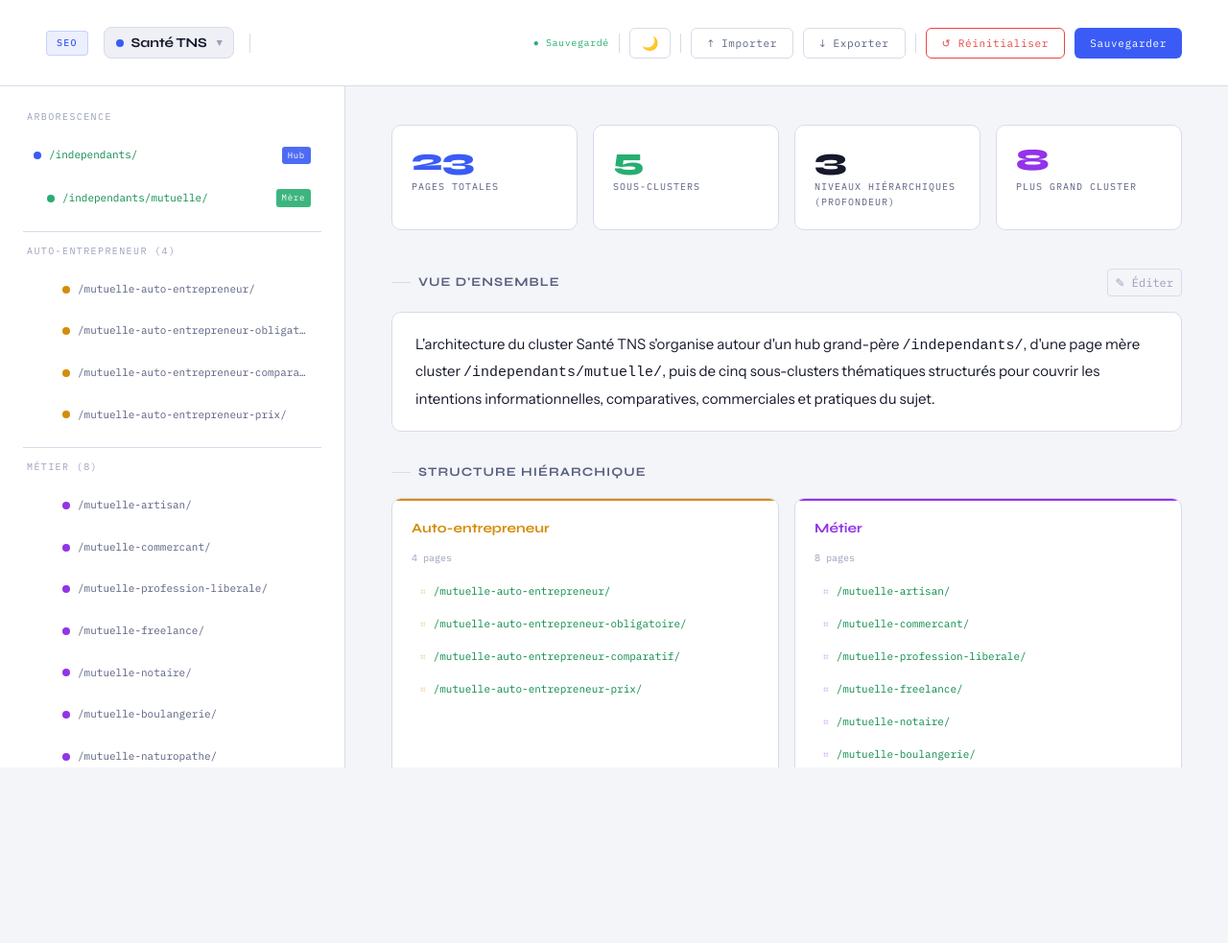
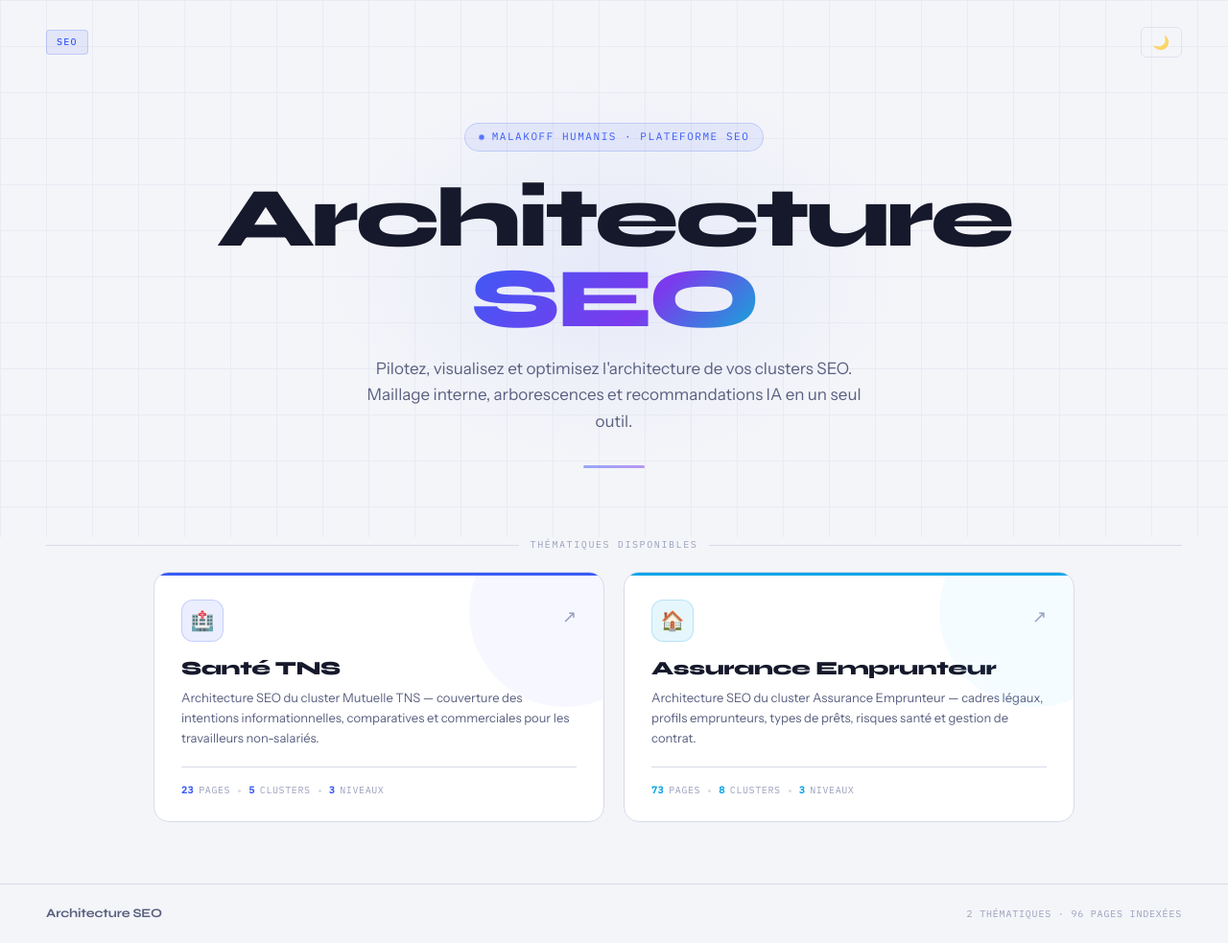
Before and after one commit to elijaahkab/architecture-seo, a plain HTML site: page index.html in a window 1280 px wide. Shown: the whole page at 96% size. Before the commit the page ends 800 px from the top, so only its background shows below. Drawn offline with nearby package versions, Linux system fonts and the light colour scheme.

Commit message:
new version - home page

```diff
--- /dev/null
+++ b/css/home.css
@@ -0,0 +1,436 @@
+/* =============================================================
+   Architecture SEO — Application Multi-Thématiques
+   css/home.css  —  Page d'accueil
+   ============================================================= */
+
+/* ── VUE D'ACCUEIL ───────────────────────────────────────── */
+#view-home {
+  display: flex;
+  flex-direction: column;
+  min-height: 100vh;
+  background: var(--bg);
+  /* Le scroll se fait sur body quand on est sur l'accueil */
+}
+
+#view-dashboard {
+  display: none;
+}
+
+/* ── QUAND ON EST SUR L'ACCUEIL : body scrolle normalement ── */
+body.on-home {
+  overflow-y: auto;
+  height: auto;
+}
+
+/* Sur l'accueil, le layout ne doit pas contraindre la hauteur */
+body.on-home .layout {
+  display: none;
+}
+
+/* ── HEADER SUR L'ACCUEIL ─────────────────────────────────── */
+/* Header simplifié : seuls le logo/badge + mode sombre restent */
+body.on-home header {
+  background: transparent;
+  border-bottom: 1px solid transparent;
+  backdrop-filter: none;
+  position: absolute;
+  width: 100%;
+  z-index: 50;
+}
+
+body.on-home header .header-actions .save-indicator,
+body.on-home header .header-actions .header-sep,
+body.on-home header .header-actions .btn-ghost,
+body.on-home header .header-actions .btn-primary,
+body.on-home header #theme-selector-wrapper,
+body.on-home header .header-theme-sep {
+  display: none !important;
+}
+
+/* Garde uniquement le badge SEO et le dark mode */
+body.on-home header .header-left {
+  gap: 0;
+}
+
+body.on-home header .btn-mode {
+  opacity: .7;
+}
+body.on-home header .btn-mode:hover {
+  opacity: 1;
+}
+
+/* ── HERO ────────────────────────────────────────────────── */
+.home-hero {
+  display: flex;
+  flex-direction: column;
+  align-items: center;
+  justify-content: center;
+  padding: 120px 48px 64px;
+  text-align: center;
+  position: relative;
+  overflow: hidden;
+  min-height: 70vh;
+}
+
+/* Grille de fond subtile */
+.home-hero::before {
+  content: '';
+  position: absolute;
+  inset: 0;
+  background-image:
+    linear-gradient(var(--border) 1px, transparent 1px),
+    linear-gradient(90deg, var(--border) 1px, transparent 1px);
+  background-size: 48px 48px;
+  opacity: .35;
+  pointer-events: none;
+}
+
+/* Halo central */
+.home-hero::after {
+  content: '';
+  position: absolute;
+  top: 50%;
+  left: 50%;
+  transform: translate(-50%, -50%);
+  width: 600px;
+  height: 400px;
+  background: radial-gradient(ellipse, rgba(58,92,245,.08) 0%, transparent 70%);
+  pointer-events: none;
+}
+body.dark .home-hero::after {
+  background: radial-gradient(ellipse, rgba(79,110,247,.12) 0%, transparent 70%);
+}
+
+.home-hero-inner {
+  position: relative;
+  z-index: 1;
+}
+
+/* ── EYEBROW ─────────────────────────────────────────────── */
+.home-eyebrow {
+  display: inline-flex;
+  align-items: center;
+  gap: 8px;
+  font-family: 'IBM Plex Mono', monospace;
+  font-size: 11px;
+  letter-spacing: .14em;
+  text-transform: uppercase;
+  color: var(--accent);
+  background: rgba(58,92,245,.08);
+  border: 1px solid rgba(58,92,245,.2);
+  border-radius: 20px;
+  padding: 5px 14px;
+  margin-bottom: 28px;
+}
+body.dark .home-eyebrow {
+  background: rgba(79,110,247,.12);
+  border-color: rgba(79,110,247,.3);
+}
+.home-eyebrow-dot {
+  width: 6px;
+  height: 6px;
+  border-radius: 50%;
+  background: var(--accent);
+  animation: pulse-dot 2s ease-in-out infinite;
+}
+@keyframes pulse-dot {
+  0%, 100% { opacity: 1; transform: scale(1); }
+  50%       { opacity: .5; transform: scale(.7); }
+}
+
+/* ── TITRE PRINCIPAL ─────────────────────────────────────── */
+.home-title {
+  font-family: 'Syne', sans-serif;
+  font-size: clamp(48px, 8vw, 88px);
+  font-weight: 800;
+  letter-spacing: -.04em;
+  line-height: .95;
+  color: var(--text);
+  margin-bottom: 10px;
+}
+
+.home-title-accent {
+  background: linear-gradient(135deg, var(--accent) 0%, #7c3aed 60%, #06b6d4 100%);
+  -webkit-background-clip: text;
+  -webkit-text-fill-color: transparent;
+  background-clip: text;
+}
+
+/* ── SUBTITLE ────────────────────────────────────────────── */
+.home-subtitle {
+  font-family: 'Instrument Sans', sans-serif;
+  font-size: 17px;
+  color: var(--text-muted);
+  line-height: 1.6;
+  max-width: 520px;
+  margin: 18px auto 0;
+}
+
+/* ── SÉPARATEUR HERO ─────────────────────────────────────── */
+.home-divider {
+  width: 64px;
+  height: 3px;
+  background: linear-gradient(90deg, var(--accent), #7c3aed);
+  border-radius: 2px;
+  margin: 32px auto 0;
+  opacity: .5;
+}
+
+/* ── SECTION THÉMATIQUES ─────────────────────────────────── */
+.home-themes-section {
+  padding: 0 48px 64px;
+  flex: 1;
+}
+
+.home-themes-label {
+  font-family: 'IBM Plex Mono', monospace;
+  font-size: 10px;
+  letter-spacing: .16em;
+  text-transform: uppercase;
+  color: var(--text-dim);
+  margin-bottom: 20px;
+  display: flex;
+  align-items: center;
+  gap: 12px;
+}
+.home-themes-label::before,
+.home-themes-label::after {
+  content: '';
+  flex: 1;
+  height: 1px;
+  background: var(--border);
+}
+
+/* ── GRILLE DES CARDS ────────────────────────────────────── */
+.home-themes-grid {
+  display: grid;
+  grid-template-columns: repeat(auto-fit, minmax(320px, 1fr));
+  gap: 20px;
+  max-width: 960px;
+  margin: 0 auto;
+}
+
+/* ── CARD THÉMATIQUE ─────────────────────────────────────── */
+.home-theme-card {
+  background: var(--surface);
+  border: 1px solid var(--border);
+  border-radius: 16px;
+  padding: 28px 28px 24px;
+  cursor: pointer;
+  transition: all .22s cubic-bezier(.25,.46,.45,.94);
+  position: relative;
+  overflow: hidden;
+  display: flex;
+  flex-direction: column;
+  gap: 0;
+  text-decoration: none;
+  color: inherit;
+}
+
+/* Bande colorée en haut */
+.home-theme-card::before {
+  content: '';
+  position: absolute;
+  top: 0; left: 0; right: 0;
+  height: 3px;
+  background: var(--card-accent, var(--accent));
+  transition: height .22s;
+}
+
+/* Halo de couleur en fond */
+.home-theme-card::after {
+  content: '';
+  position: absolute;
+  top: -60px; right: -60px;
+  width: 200px;
+  height: 200px;
+  border-radius: 50%;
+  background: var(--card-accent, var(--accent));
+  opacity: .04;
+  transition: opacity .22s, transform .22s;
+  pointer-events: none;
+}
+
+.home-theme-card:hover {
+  transform: translateY(-4px);
+  border-color: var(--card-accent, var(--accent));
+  box-shadow: 0 12px 40px rgba(0,0,0,.1), 0 0 0 1px var(--card-accent, var(--accent));
+}
+body.dark .home-theme-card:hover {
+  box-shadow: 0 12px 40px rgba(0,0,0,.4), 0 0 0 1px var(--card-accent, var(--accent));
+}
+.home-theme-card:hover::before { height: 4px; }
+.home-theme-card:hover::after  { opacity: .07; transform: scale(1.1); }
+
+.home-theme-card:active { transform: translateY(-2px); }
+
+/* ── CARD HEADER ─────────────────────────────────────────── */
+.home-card-header {
+  display: flex;
+  align-items: flex-start;
+  justify-content: space-between;
+  margin-bottom: 16px;
+}
+
+.home-card-icon {
+  width: 44px;
+  height: 44px;
+  border-radius: 12px;
+  display: flex;
+  align-items: center;
+  justify-content: center;
+  font-size: 20px;
+  flex-shrink: 0;
+  background: var(--card-accent-bg, rgba(58,92,245,.1));
+  border: 1px solid var(--card-accent-border, rgba(58,92,245,.2));
+  transition: transform .22s;
+}
+.home-theme-card:hover .home-card-icon {
+  transform: scale(1.08) rotate(-3deg);
+}
+
+.home-card-arrow {
+  font-size: 18px;
+  color: var(--text-dim);
+  transition: all .22s;
+  margin-top: 4px;
+}
+.home-theme-card:hover .home-card-arrow {
+  color: var(--card-accent, var(--accent));
+  transform: translate(3px, -3px);
+}
+
+/* ── CARD BODY ───────────────────────────────────────────── */
+.home-card-name {
+  font-family: 'Syne', sans-serif;
+  font-size: 20px;
+  font-weight: 800;
+  letter-spacing: -.02em;
+  color: var(--text);
+  margin-bottom: 8px;
+  line-height: 1.2;
+}
+
+.home-card-desc {
+  font-size: 13px;
+  color: var(--text-muted);
+  line-height: 1.6;
+  margin-bottom: 20px;
+  flex: 1;
+}
+
+/* ── CARD FOOTER ─────────────────────────────────────────── */
+.home-card-footer {
+  display: flex;
+  align-items: center;
+  gap: 8px;
+  padding-top: 16px;
+  border-top: 1px solid var(--border);
+  flex-wrap: wrap;
+}
+
+.home-card-stat {
+  display: flex;
+  align-items: center;
+  gap: 5px;
+  font-family: 'IBM Plex Mono', monospace;
+  font-size: 10px;
+  letter-spacing: .06em;
+  color: var(--text-dim);
+  text-transform: uppercase;
+}
+
+.home-card-stat-val {
+  font-weight: 700;
+  color: var(--card-accent, var(--accent));
+}
+
+.home-card-stat-sep {
+  width: 3px;
+  height: 3px;
+  border-radius: 50%;
+  background: var(--border);
+}
+
+.home-card-cta {
+  margin-left: auto;
+  font-family: 'IBM Plex Mono', monospace;
+  font-size: 10px;
+  letter-spacing: .08em;
+  text-transform: uppercase;
+  color: var(--card-accent, var(--accent));
+  display: flex;
+  align-items: center;
+  gap: 4px;
+  opacity: 0;
+  transform: translateX(-6px);
+  transition: all .2s;
+}
+.home-theme-card:hover .home-card-cta {
+  opacity: 1;
+  transform: translateX(0);
+}
+
+/* ── CARD "BIENTÔT" ──────────────────────────────────────── */
+.home-theme-card-soon {
+  opacity: .55;
+  cursor: default;
+  border-style: dashed;
+}
+.home-theme-card-soon:hover {
+  transform: none;
+  box-shadow: none;
+  border-color: var(--border);
+}
+.home-theme-card-soon::before { display: none; }
+
+/* ── FOOTER PAGE D'ACCUEIL ───────────────────────────────── */
+.home-footer {
+  padding: 20px 48px;
+  border-top: 1px solid var(--border);
+  display: flex;
+  align-items: center;
+  justify-content: space-between;
+  flex-wrap: wrap;
+  gap: 12px;
+}
+
+.home-footer-brand {
+  font-family: 'Syne', sans-serif;
+  font-size: 13px;
+  font-weight: 700;
+  color: var(--text-muted);
+  letter-spacing: -.01em;
+}
+
+.home-footer-info {
+  font-family: 'IBM Plex Mono', monospace;
+  font-size: 10px;
+  letter-spacing: .08em;
+  text-transform: uppercase;
+  color: var(--text-dim);
+}
+
+/* ── HEADER SUR PAGE D'ACCUEIL ───────────────────────────── */
+header.on-home .theme-selector-btn {
+  pointer-events: none;
+  opacity: .5;
+}
+
+/* ── TRANSITION ENTRE VUES ───────────────────────────────── */
+.view-fade-in {
+  animation: fadeInUp .28s cubic-bezier(.25,.46,.45,.94) both;
+}
+@keyframes fadeInUp {
+  from { opacity: 0; transform: translateY(12px); }
+  to   { opacity: 1; transform: translateY(0); }
+}
+
+/* ── RESPONSIVE ──────────────────────────────────────────── */
+@media (max-width: 768px) {
+  .home-hero        { padding: 48px 24px 40px; }
+  .home-themes-section { padding: 0 24px 48px; }
+  .home-themes-grid { grid-template-columns: 1fr; }
+  .home-title       { font-size: 48px; }
+  .home-footer      { padding: 16px 24px; }
+}
--- a/css/styles.css
+++ b/css/styles.css
@@ -782,7 +782,8 @@ body.dark #btn-top:hover {
 }
 
 
-/* ── CORRECTION SCROLL GLOBAL (pour btn-top) ────────────── */
+/* ── SCROLL : dashboard vs accueil ──────────────────────── */
+/* Par défaut (dashboard) : scroll dans .main uniquement    */
 html, body {
   height: 100%;
   overflow: hidden;
@@ -794,3 +795,14 @@ html, body {
   overflow-y: auto;
   height: 100%;
 }
+
+/* Accueil : scroll naturel sur toute la page               */
+html.on-home,
+html.on-home body {
+  height: auto !important;
+  overflow: auto !important;
+  overflow-x: hidden !important;
+}
+html.on-home .layout {
+  height: auto !important;
+}
--- a/index.html
+++ b/index.html
@@ -12,6 +12,7 @@
 
   <!-- Styles -->
   <link rel="stylesheet" href="css/styles.css">
+  <link rel="stylesheet" href="css/home.css">
   <link rel="stylesheet" href="css/theme-switcher.css">
   <link rel="stylesheet" href="css/tree.css">
   <link rel="stylesheet" href="css/sheets.css">
@@ -33,6 +34,30 @@
       height: 20px;
       background: var(--border);
       align-self: center;
+    }
+
+    /* ── BOUTON RETOUR ACCUEIL ── */
+    .btn-go-home {
+      font-family: 'IBM Plex Mono', monospace;
+      font-size: 11px;
+      letter-spacing: .06em;
+      padding: 7px 12px;
+      border-radius: 6px;
+      border: 1px solid var(--border);
+      background: transparent;
+      color: var(--text-muted);
+      cursor: pointer;
+      transition: all .15s;
+      display: flex;
+      align-items: center;
+      gap: 5px;
+      white-space: nowrap;
+      flex-shrink: 0;
+    }
+    .btn-go-home:hover {
+      border-color: var(--accent);
+      color: var(--accent);
+      background: rgba(58,92,245,.05);
     }
   </style>
 </head>
@@ -60,6 +85,11 @@
     </div>
   </header>
 
+  <!-- ── VUE ACCUEIL ────────────────────────────────────── -->
+  <div id="view-home" style="display:flex;flex-direction:column;min-height:calc(100vh - 69px)"></div>
+
+  <!-- ── VUE DASHBOARD ──────────────────────────────────── -->
+  <div id="view-dashboard" style="display:none">
   <!-- ── LAYOUT ─────────────────────────────────────────── -->
   <div class="layout">
 
@@ -264,6 +294,8 @@
     </main>
   </div>
 
+  </div><!-- /view-dashboard -->
+
   <!-- ── PANNEAU D'ÉDITION ──────────────────────────────── -->
   <div class="edit-panel" id="edit-panel">
     <div class="panel-title">
@@ -286,11 +318,13 @@
   <script src="js/render.js"></script>
   <script src="js/editor.js"></script>
   <script src="js/utils.js"></script>
+  <script src="js/home.js"></script>
   <script src="js/themes.js"></script>
   <script src="js/app.js"></script>
   <script>
-    // Initialisation de l'application multi-thématiques
+    // Initialisation de l'application
     initApp();
+    initHome();
 
     // Auto-save
     document.getElementById('text-overview').addEventListener('input', scheduleAutoSave);
--- /dev/null
+++ b/js/home.js
@@ -0,0 +1,186 @@
+/* =============================================================
+   Architecture SEO — Application Multi-Thématiques
+   js/home.js  —  Page d'accueil & navigation entre vues
+   ============================================================= */
+
+/* ── DESCRIPTIONS DES THÉMATIQUES ───────────────────────── */
+const THEME_META = {
+  tns: {
+    icon: '🏥',
+    desc: 'Architecture SEO du cluster Mutuelle TNS — couverture des intentions informationnelles, comparatives et commerciales pour les travailleurs non-salariés.',
+    hub: '/independants/',
+  },
+  ae: {
+    icon: '🏠',
+    desc: 'Architecture SEO du cluster Assurance Emprunteur — cadres légaux, profils emprunteurs, types de prêts, risques santé et gestion de contrat.',
+    hub: '/particuliers/',
+  }
+};
+
+/* ── RENDU DE LA PAGE D'ACCUEIL ──────────────────────────── */
+function renderHome() {
+  const homeView = document.getElementById('view-home');
+  if (!homeView) return;
+
+  const cards = THEMES_ORDER.map(id => {
+    const theme = THEMES[id];
+    const meta  = THEME_META[id] || { icon: '📁', desc: '' };
+    const total = 2 + theme.clusters.reduce((a, c) => a + c.pages.length, 0);
+    const r = parseInt(theme.accentColor.slice(1,3), 16);
+    const g = parseInt(theme.accentColor.slice(3,5), 16);
+    const b = parseInt(theme.accentColor.slice(5,7), 16);
+
+    return `
+      <div class="home-theme-card"
+           style="--card-accent:${theme.accentColor};
+                  --card-accent-bg:rgba(${r},${g},${b},.1);
+                  --card-accent-border:rgba(${r},${g},${b},.22);"
+           onclick="openTheme('${id}')"
+           role="button" tabindex="0"
+           onkeydown="if(event.key==='Enter')openTheme('${id}')">
+
+        <div class="home-card-header">
+          <div class="home-card-icon">${meta.icon}</div>
+          <span class="home-card-arrow">↗</span>
+        </div>
+
+        <div class="home-card-name">${theme.label}</div>
+        <div class="home-card-desc">${meta.desc}</div>
+
+        <div class="home-card-footer">
+          <div class="home-card-stat">
+            <span class="home-card-stat-val">${total}</span>
+            <span>pages</span>
+          </div>
+          <div class="home-card-stat-sep"></div>
+          <div class="home-card-stat">
+            <span class="home-card-stat-val">${theme.clusters.length}</span>
+            <span>clusters</span>
+          </div>
+          <div class="home-card-stat-sep"></div>
+          <div class="home-card-stat">
+            <span class="home-card-stat-val">3</span>
+            <span>niveaux</span>
+          </div>
+          <div class="home-card-cta">Ouvrir →</div>
+        </div>
+      </div>`;
+  }).join('');
+
+  homeView.innerHTML = `
+    <!-- Hero -->
+    <div class="home-hero">
+      <div class="home-hero-inner">
+        <div class="home-eyebrow">
+          <span class="home-eyebrow-dot"></span>
+          Malakoff Humanis · Plateforme SEO
+        </div>
+        <h1 class="home-title">
+          Architecture<br>
+          <span class="home-title-accent">SEO</span>
+        </h1>
+        <p class="home-subtitle">
+          Pilotez, visualisez et optimisez l'architecture de vos clusters SEO.
+          Maillage interne, arborescences et recommandations IA en un seul outil.
+        </p>
+        <div class="home-divider"></div>
+      </div>
+    </div>
+
+    <!-- Thématiques -->
+    <div class="home-themes-section">
+      <div class="home-themes-label">Thématiques disponibles</div>
+      <div class="home-themes-grid">
+        ${cards}
+      </div>
+    </div>
+
+    <!-- Footer -->
+    <div class="home-footer">
+      <span class="home-footer-brand">Architecture SEO</span>
+      <span class="home-footer-info">${THEMES_ORDER.length} thématique${THEMES_ORDER.length > 1 ? 's' : ''} · ${THEMES_ORDER.reduce((a,id) => a + 2 + THEMES[id].clusters.reduce((b,c)=>b+c.pages.length,0), 0)} pages indexées</span>
+    </div>
+  `;
+}
+
+/* ── NAVIGATION ──────────────────────────────────────────── */
+function showHome() {
+  const homeView = document.getElementById('view-home');
+  const dashView = document.getElementById('view-dashboard');
+  const btnHome  = document.getElementById('btn-go-home');
+
+  if (homeView) {
+    homeView.style.display = 'flex';
+    homeView.classList.add('view-fade-in');
+  }
+  if (dashView) dashView.style.display = 'none';
+
+  // Classe sur body pour les overrides CSS
+  document.body.classList.add('on-home');
+  document.documentElement.classList.add('on-home');
+
+  // Cache le bouton retour
+  if (btnHome) btnHome.style.display = 'none';
+
+  // Scroll en haut (le body scrolle sur l'accueil)
+  window.scrollTo({ top: 0, behavior: 'instant' });
+
+  document.title = 'Architecture SEO';
+}
+
+function openTheme(themeId) {
+  const homeView = document.getElementById('view-home');
+  const dashView = document.getElementById('view-dashboard');
+  const btnHome  = document.getElementById('btn-go-home');
+
+  // Cache accueil, montre dashboard
+  if (homeView) homeView.style.display = 'none';
+  if (dashView) {
+    dashView.style.display = 'block';
+    dashView.classList.remove('view-fade-in');
+    void dashView.offsetWidth;
+    dashView.classList.add('view-fade-in');
+  }
+
+  // Retire la classe on-home → le layout reprend son comportement normal
+  document.body.classList.remove('on-home');
+  document.documentElement.classList.remove('on-home');
+
+  if (btnHome) btnHome.style.display = 'flex';
+
+  // Switch thème si nécessaire
+  if (themeId !== _activeThemeId) {
+    switchTheme(themeId);
+  } else {
+    document.title = `Architecture SEO — ${THEMES[themeId].label}`;
+    updateThemeHeader(themeId);
+  }
+
+  // Scroll en haut dans .main
+  const main = document.querySelector('.main');
+  if (main) main.scrollTo({ top: 0, behavior: 'instant' });
+}
+
+/* ── INIT HOME ───────────────────────────────────────────── */
+function initHome() {
+  // Ajoute le bouton "← Accueil" dans le header
+  const headerLeft = document.querySelector('.header-left');
+  if (headerLeft && !document.getElementById('btn-go-home')) {
+    const btn = document.createElement('button');
+    btn.id        = 'btn-go-home';
+    btn.className = 'btn-go-home';
+    btn.title     = 'Retour à l\'accueil';
+    btn.innerHTML = '← Accueil';
+    btn.onclick   = () => showHome();
+    btn.style.display = 'none';
+    headerLeft.insertBefore(btn, headerLeft.firstChild);
+  }
+
+  // Génère la page d'accueil
+  renderHome();
+
+  // Démarre sur l'accueil — classe body immédiate
+  document.body.classList.add('on-home');
+  document.documentElement.classList.add('on-home');
+  showHome();
+}
```
